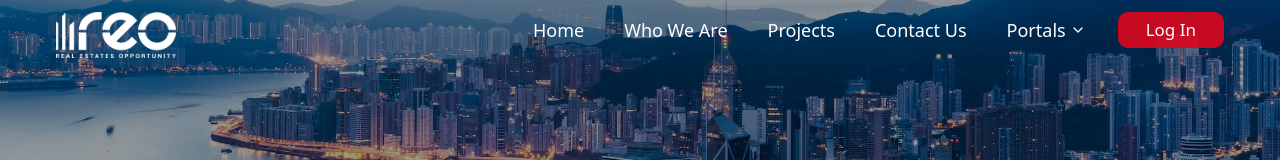
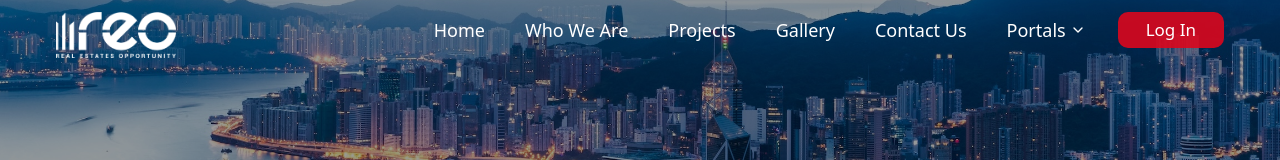
Before and after one commit to Sahil-SS/REO-website, a Next.js app: page /about in a window 1280 px wide. Shown: the top 160 px of the page. Built offline with nearby package versions, Linux system fonts and the light colour scheme.

Commit message:
Added Galley option added in the navbar

```diff
--- a/components/Navbar.tsx
+++ b/components/Navbar.tsx
@@ -37,6 +37,7 @@ const Navbar = ({ setMenuOpen }: { setMenuOpen?: (open: boolean) => void }) => {
     { href: "/", label: "Home" },
     { href: "/about", label: "Who We Are" },
     { href: "/coming-soon", label: "Projects" },
+    { href: "/coming-soon", label: "Gallery" },
     { href: "/contact-us", label: "Contact Us" },
   ];
 
```
